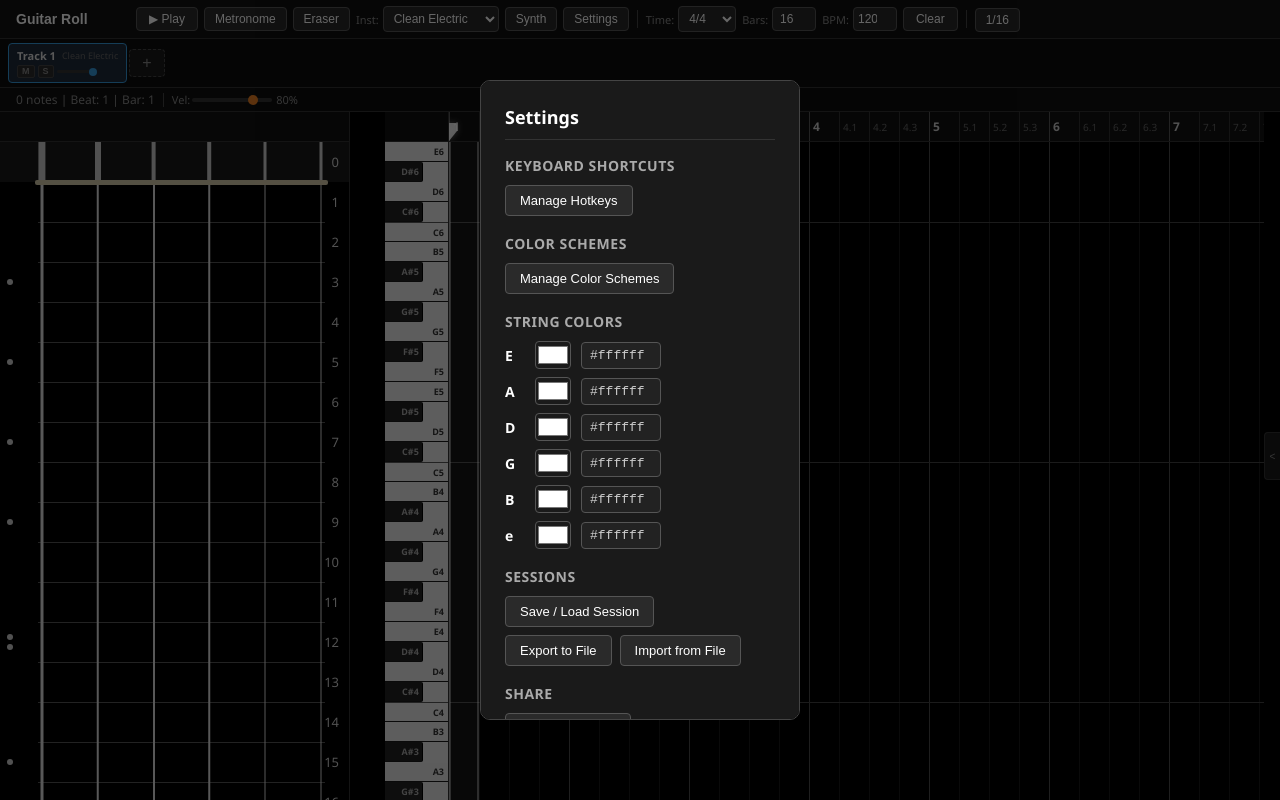
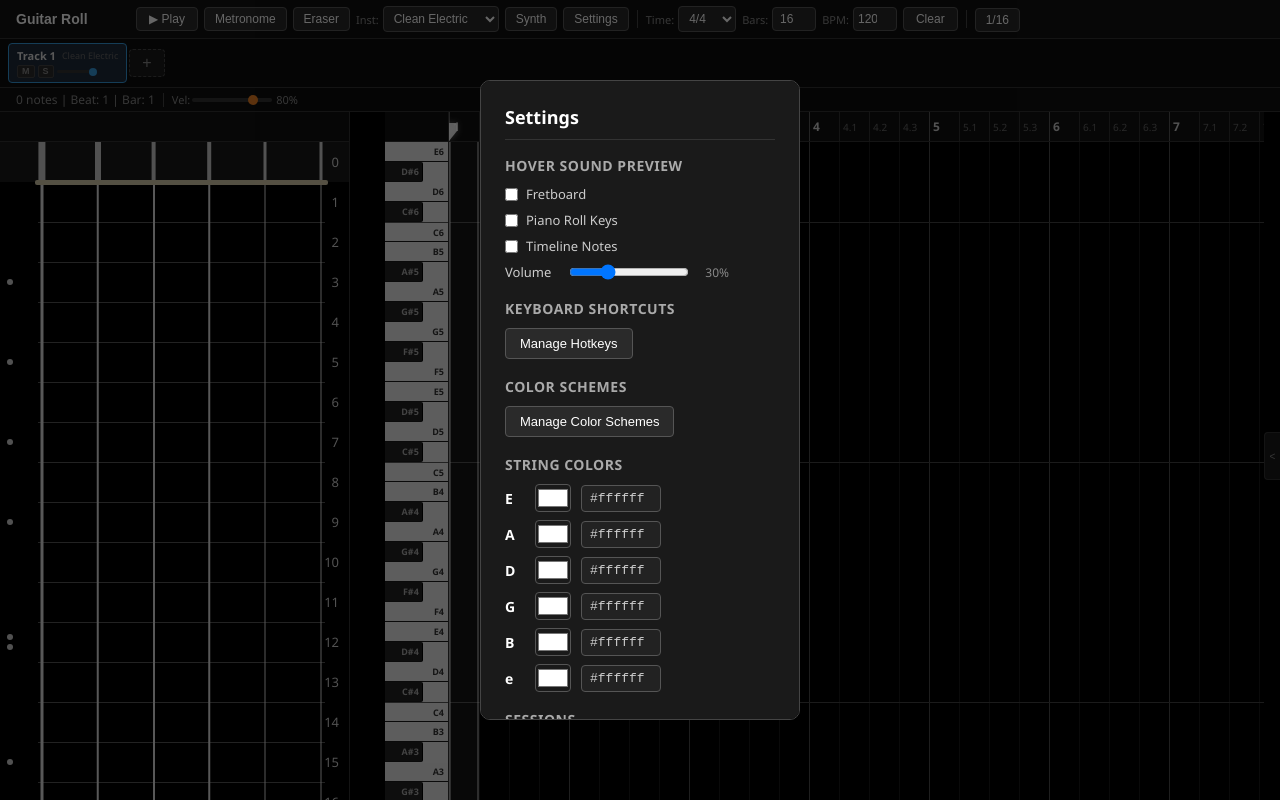
Before and after one commit to circuloponto/guitar_roll, a React (Vite) app: page / in a window 1280 px wide. Both pictures are taken after a click on the button "Settings". Built offline with nearby package versions, Linux system fonts and the light colour scheme.

Commit message:
hover play note toogle and volume

```diff
--- a/src/App.jsx
+++ b/src/App.jsx
@@ -165,6 +165,12 @@ function App() {
   const [machineGunMode, setMachineGunMode] = useState(false);
   const [defaultVelocity, setDefaultVelocity] = useState(0.8);
   const [eraserMode, setEraserMode] = useState(false);
+  const [hoverPreview, setHoverPreview] = useState(() => {
+    try {
+      const saved = JSON.parse(localStorage.getItem('guitar-roll-hover-preview'));
+      return { fretboard: false, pianoRoll: false, timelineNotes: false, volume: 0.3, ...saved };
+    } catch { return { fretboard: false, pianoRoll: false, timelineNotes: false, volume: 0.3 }; }
+  });
   const [fingeringMode, setFingeringMode] = useState(false);
   const fingeringModeRef = useRef(false);
   const [timelineZoom, setTimelineZoom] = useState(1);
@@ -988,6 +994,8 @@ function App() {
           verticalScroll={verticalScroll}
           setVerticalScroll={setVerticalScroll}
           hotkeys={hotkeys}
+          hoverPreview={hoverPreview.fretboard}
+          hoverVolume={hoverPreview.volume}
         />
         <Timeline
           notes={notes}
@@ -1031,6 +1039,9 @@ function App() {
           snapUnit={computedDuration}
           tuplet={tuplet}
           hotkeys={hotkeys}
+          hoverPreviewPiano={hoverPreview.pianoRoll}
+          hoverPreviewNotes={hoverPreview.timelineNotes}
+          hoverVolume={hoverPreview.volume}
           onResizeDuration={setDurationOverride}
           chordPreview={chordPreview}
         />
@@ -1115,6 +1126,8 @@ function App() {
           }}
           onApplyState={applyState}
           onClose={() => setShowSettings(false)}
+          hoverPreview={hoverPreview}
+          onHoverPreviewChange={(v) => { setHoverPreview(v); localStorage.setItem('guitar-roll-hover-preview', JSON.stringify(v)); }}
           onHotkeysChange={setHotkeys}
         />
       )}
--- a/src/components/Fretboard.jsx
+++ b/src/components/Fretboard.jsx
@@ -23,7 +23,7 @@ function cellCenterPx(cell) {
 
 
 
-export default function Fretboard({ onNoteClick, onAdjacentClick, onMoveNote, onDurationChange, onBeatChange, saveSnapshot, commitDrag, freeMode = false, totalBeats, activeNotes = [], playingNotes = [], stringColors, getNoteColor, hoveredNote, setHoveredNote, hotkeys, fingeringMode = false, notes = [], selectedBeat, selectedNotes, setSelectedNotes }) {
+export default function Fretboard({ onNoteClick, onAdjacentClick, onMoveNote, onDurationChange, onBeatChange, saveSnapshot, commitDrag, freeMode = false, totalBeats, activeNotes = [], playingNotes = [], stringColors, getNoteColor, hoveredNote, setHoveredNote, hotkeys, hoverPreview = false, hoverVolume = 0.3, fingeringMode = false, notes = [], selectedBeat, selectedNotes, setSelectedNotes }) {
   const containerRef = useRef(null);
   const scrollRef = useRef(null);
   const [hover, setHover] = useState(null);
@@ -85,12 +85,12 @@ export default function Fretboard({ onNoteClick, onAdjacentClick, onMoveNote, on
     setHover(pos);
     setHoveredNote(pos);
 
-    // Preview sound on hover (only when position changes)
-    if (pos) {
+    // Preview sound on hover (only when position changes and enabled)
+    if (hoverPreview && pos) {
       const key = `${pos.stringIndex}_${pos.fret}`;
       if (lastPreviewRef.current !== key) {
         lastPreviewRef.current = key;
-        playNote(pos.stringIndex, pos.fret, 0.15);
+        playNote(pos.stringIndex, pos.fret, 0.15, hoverVolume);
       }
     } else {
       lastPreviewRef.current = null;
--- a/src/components/SettingsModal.jsx
+++ b/src/components/SettingsModal.jsx
@@ -49,7 +49,7 @@ function defaultSchemeColors() {
   return colors;
 }
 
-export default function SettingsModal({ appState, onApplyState, onClose, onHotkeysChange }) {
+export default function SettingsModal({ appState, onApplyState, onClose, onHotkeysChange, hoverPreview, onHoverPreviewChange }) {
   const [page, setPage] = useState('main'); // main, schemes, editScheme, sessions, hotkeys
   const [schemes, setSchemes] = useState(listColorSchemes);
   const [editingScheme, setEditingScheme] = useState(null); // { name, colors }
@@ -74,6 +74,38 @@ export default function SettingsModal({ appState, onApplyState, onClose, onHotke
       <div className="settings-overlay" onClick={onClose}>
         <div className="settings-popup" onClick={e => e.stopPropagation()}>
           <h2 className="settings-title">Settings</h2>
+
+          <div className="settings-section">
+            <h3>Hover Sound Preview</h3>
+            {[
+              { key: 'fretboard', label: 'Fretboard' },
+              { key: 'pianoRoll', label: 'Piano Roll Keys' },
+              { key: 'timelineNotes', label: 'Timeline Notes' },
+            ].map(({ key, label }) => (
+              <div key={key} className="settings-row">
+                <label style={{ display: 'flex', alignItems: 'center', gap: 8, fontSize: 13, color: '#ccc', cursor: 'pointer' }}>
+                  <input
+                    type="checkbox"
+                    checked={hoverPreview[key] || false}
+                    onChange={(e) => onHoverPreviewChange({ ...hoverPreview, [key]: e.target.checked })}
+                  />
+                  {label}
+                </label>
+              </div>
+            ))}
+            <div className="settings-row" style={{ marginTop: 6 }}>
+              <span style={{ fontSize: 13, color: '#ccc', marginRight: 8 }}>Volume</span>
+              <input
+                type="range"
+                min={0}
+                max={100}
+                value={Math.round((hoverPreview.volume ?? 0.3) * 100)}
+                onChange={(e) => onHoverPreviewChange({ ...hoverPreview, volume: Number(e.target.value) / 100 })}
+                style={{ width: 120 }}
+              />
+              <span style={{ fontSize: 12, color: '#888', marginLeft: 6 }}>{Math.round((hoverPreview.volume ?? 0.3) * 100)}%</span>
+            </div>
+          </div>
 
           <div className="settings-section">
             <h3>Keyboard Shortcuts</h3>
--- a/src/components/Timeline.jsx
+++ b/src/components/Timeline.jsx
@@ -45,6 +45,9 @@ export default function Timeline({
   snapUnit = 1,
   tuplet = 1,
   hotkeys,
+  hoverPreviewPiano = false,
+  hoverPreviewNotes = false,
+  hoverVolume = 0.3,
   onResizeDuration,
   chordPreview,
 }) {
@@ -792,7 +795,7 @@ export default function Timeline({
                   onMouseEnter={() => {
                     if (repCombo) {
                       setHoveredNote({ stringIndex: repCombo.stringIndex, fret: repCombo.fret });
-                      playNote(repCombo.stringIndex, repCombo.fret, 0.15);
+                      if (hoverPreviewPiano) playNote(repCombo.stringIndex, repCombo.fret, 0.15, hoverVolume);
                     }
                   }}
                   onClick={() => {
@@ -1024,7 +1027,7 @@ export default function Timeline({
                 title={`${getNoteName(note.stringIndex, note.fret)} (${duration}) vel:${Math.round(vel * 100)}%`}
                 onClick={(e) => handleNoteClick(e, i)}
                 onContextMenu={(e) => handleNoteContextMenu(e, i)}
-                onMouseEnter={() => playNote(note.stringIndex, note.fret, 0.15)}
+                onMouseEnter={() => hoverPreviewNotes && playNote(note.stringIndex, note.fret, 0.15, hoverVolume)}
                 onMouseDown={(e) => handleNoteDragStart(e, i)}
               >
                 {getNoteName(note.stringIndex, note.fret)}
```
